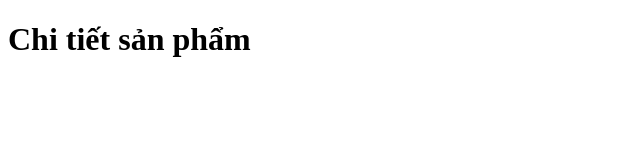
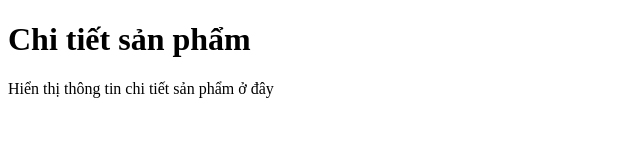
Before and after one commit to tththom22/hoc-git-f7-24, a plain HTML site: page chi-tiet-san-pham.html in a window 1280 px wide. Shown: the whole page, without its empty margins (0-640 px from the left). Drawn offline with Linux system fonts and the light colour scheme.

Commit message:
Cập nhật trang chi tiết sản phẩm

```diff
--- a/chi-tiet-san-pham.html
+++ b/chi-tiet-san-pham.html
@@ -7,5 +7,7 @@
 </head>
 <body>
     <h1>Chi tiết sản phẩm</h1>
+
+    <p>Hiển thị thông tin chi tiết sản phẩm ở đây</p>
 </body>
 </html>
```
